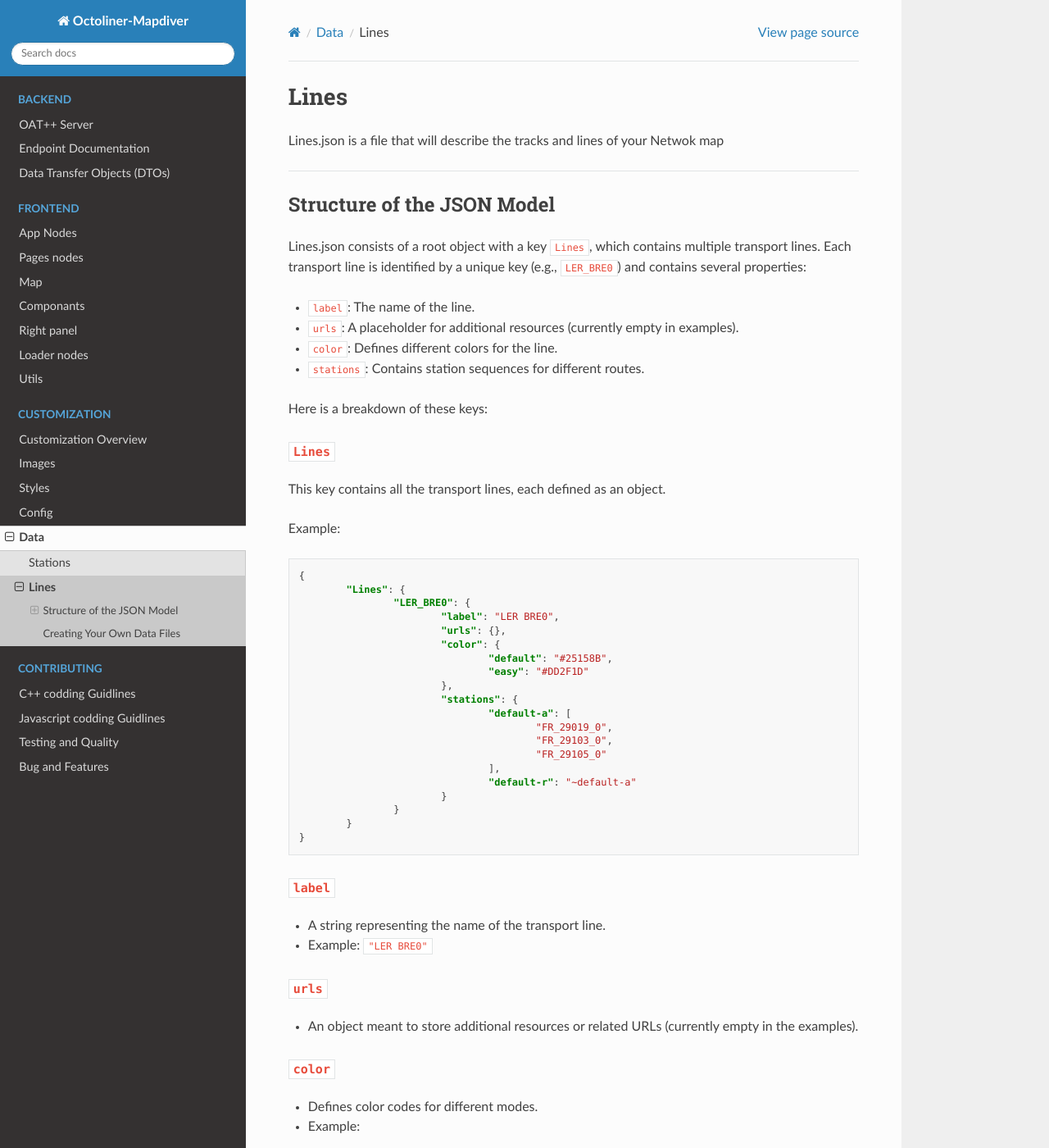
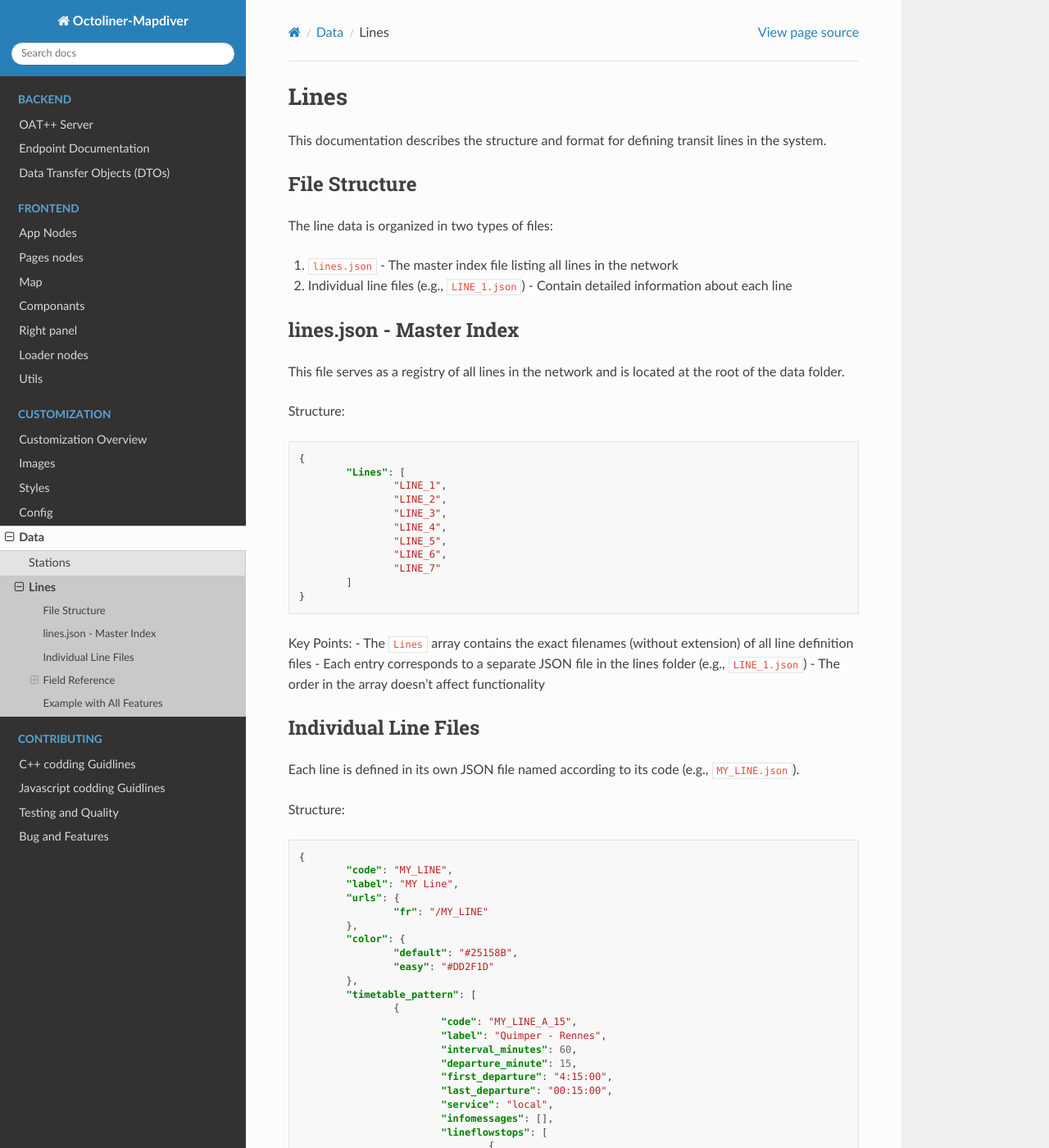
Before and after one commit to leocity207/Octoliner_Mapdiver, a Sphinx documentation site: the page built from documentation/source/rst/customization/data/lines.rst, in a window 1280 px wide and 1400 px high. Shown: the whole window at 82% size. Built offline with Sphinx 7.4.7 and the Read the Docs theme 3.1.0, drawn with Linux system fonts in a browser that asks for light colours; some of the changed text lies outside the part shown.

Commit message:
9 - added documentation for the new

```diff
--- a/documentation/source/rst/customization/data/lines.rst
+++ b/documentation/source/rst/customization/data/lines.rst
@@ -1,125 +1,239 @@
 Lines
 =====
 
-Lines.json is a file that will describe the tracks and lines of your Netwok map
+This documentation describes the structure and format for defining transit lines in the system.
 
----------------------
+File Structure
+--------------
 
-Structure of the JSON Model
-------------------------------
+The line data is organized in two types of files:
 
-Lines.json consists of a root object with a key ``Lines``, which contains multiple transport lines. Each transport line is identified by a unique key (e.g., ``LER_BRE0``) and contains several properties:
+1. ``lines.json`` - The master index file listing all lines in the network
+2. Individual line files (e.g., ``LINE_1.json``) - Contain detailed information about each line
 
-- ``label``: The name of the line.
-- ``urls``: A placeholder for additional resources (currently empty in examples).
-- ``color``: Defines different colors for the line.
-- ``stations``: Contains station sequences for different routes.
+lines.json - Master Index
+-------------------------
 
-Here is a breakdown of these keys:
+This file serves as a registry of all lines in the network and is located at the root of the data folder.
 
-
-``Lines``
-+++++++++
-
-This key contains all the transport lines, each defined as an object.
-
-Example:
+Structure:
 
 .. code-block:: json
 
 	{
-		"Lines": {
-			"LER_BRE0": {
-				"label": "LER BRE0",
-				"urls": {},
-				"color": {
-					"default": "#25158B",
-					"easy": "#DD2F1D"
-				},
-				"stations": {
-					"default-a": [
-						"FR_29019_0",
-						"FR_29103_0",
-						"FR_29105_0"
-					],
-					"default-r": "~default-a"
-				}
-			}
-		}
+		"Lines": [
+			"LINE_1",
+			"LINE_2",
+			"LINE_3",
+			"LINE_4",
+			"LINE_5",
+			"LINE_6",
+			"LINE_7"
+		]
 	}
 
-``label``
-+++++++++
+Key Points:
+- The ``Lines`` array contains the exact filenames (without extension) of all line definition files
+- Each entry corresponds to a separate JSON file in the lines folder (e.g., ``LINE_1.json``)
+- The order in the array doesn't affect functionality
 
-- A string representing the name of the transport line.
-- Example: ``"LER BRE0"``
-
-``urls``
-++++++++
-
-- An object meant to store additional resources or related URLs (currently empty in the examples).
-
-``color``
-+++++++++
-
-- Defines color codes for different modes.
-- Example:
-
-.. code-block:: json
-
-	"color": {
-		"default": "#25158B",
-		"easy": "#DD2F1D"
-	}
-
-``stations``
-++++++++++++
-
-- Defines the sequence of stations for different routes.
-- Example:
-
-.. code-block:: json
-
-	"stations": {
-		"default-a": ["FR_29019_0", "FR_29103_0"],
-		"default-r": "~default-a"
-	}
-
-The ``default-a`` key contains a list of station IDs, while ``default-r`` uses the ``~`` notation to indicate that it mirrors ``default-a`` in reverse order.
-
+Individual Line Files
 ---------------------
 
-Creating Your Own Data Files
------------------------------
+Each line is defined in its own JSON file named according to its code (e.g., ``MY_LINE.json``).
 
-To create your own JSON data files, follow these steps:
-
-1. Define the ``Lines`` object.
-2. Add unique line keys (e.g., ``LER_BRE0``) with the following properties:
-   - ``label``: Set a descriptive name.
-   - ``urls``: Define any additional metadata (optional).
-   - ``color``: Specify color codes.
-   - ``stations``: Define station sequences.
-
-Example:
+Structure:
 
 .. code-block:: json
 
 	{
-		"Lines": {
-			"MY_LINE": {
-				"label": "My Custom Line",
-				"urls": {},
-				"color": {
-					"default": "#123456",
-					"easy": "#654321"
-				},
-				"stations": {
-					"route-a": ["STATION_1", "STATION_2"],
-					"route-b": "~route-a"
-				}
+		"code": "MY_LINE",
+		"label": "MY Line",
+		"urls": {
+			"fr": "/MY_LINE"
+		},
+		"color": {
+			"default": "#25158B",
+			"easy": "#DD2F1D"
+		},
+		"timetable_pattern": [
+			{
+				"code": "MY_LINE_A_15",
+				"label": "Quimper - Rennes",
+				"interval_minutes": 60,
+				"departure_minute": 15,
+				"first_departure": "4:15:00",
+				"last_departure": "00:15:00",
+				"service": "local",
+				"infomessages": [],
+				"lineflowstops": [
+					{
+						"station_ID": "START_STATION",
+						"departure_minute": 0
+					},
+					{
+						"station_ID": "MIDDLE_STATION",
+						"arrival_minute": 22,
+						"departure_minute": 23,
+						"flags": ["warning"]
+					}
+				]
 			}
-		}
+		]
 	}
 
-This structure allows for easy modification and extension as needed.
+Field Reference
+---------------
+
+``code`` (required)
++++++++++++++++++++
+- Unique identifier for the line
+- Must match the filename (e.g., "MY_LINE" for MY_LINE.json)
+- Convention: UPPERCASE with underscores
+- Example: ``"MY_LINE"``
+
+``label`` (required)
+++++++++++++++++++++
+- Display name of the line
+- Should be human-readable
+- Example: ``"MY Line"``
+
+``urls`` (required)
++++++++++++++++++++
+- Language-specific URLs for line information pages
+- Key: language code (e.g., "fr", "en")
+- Value: URL path
+- Example:
+
+  .. code-block:: json
+
+	  "urls": {
+		  "fr": "/fr/MY_LINE",
+		  "en": "/en/MY_LINE"
+	  }
+
+``color`` (required)
+++++++++++++++++++++
+- Color definitions for different service types
+- Must include at least a "default" color
+- Colors in HEX format (#RRGGBB)
+- Example:
+
+  .. code-block:: json
+
+	  "color": {
+		  "default": "#25158B",
+	  }
+
+``timetable_pattern`` (required)
+++++++++++++++++++++++++++++++++
+Array of service patterns that define how trains operate on this line.
+
+Each pattern contains:
+
+``code``
+	- Unique identifier for this specific pattern
+	- Convention: ``LINE_CODE_DIRECTION_DEPARTUREMINUTE``
+	- Example: ``"MY_LINE_A_15"`` (A = direction A, departs at :15)
+
+``label``
+	- Human-readable description
+	- Typically shows origin and destination
+	- Example: ``"Quimper → Rennes"``
+
+``interval_minutes``
+	- Frequency of service in minutes
+	- Use 0 for irregular or special services
+	- Example: ``60`` (hourly service)
+
+``departure_minute``
+	- Minute of the hour when service departs origin
+	- Range: 0-59
+	- Example: ``15`` (departs at :15 past the hour)
+
+``first_departure`` / ``last_departure``
+	- Service hours in HH:MM:SS format
+	- 24-hour clock
+	- Example: ``"4:15:00"`` (first departure at 4:15 AM)
+
+``service``
+	- Service type identifier
+	- Common values: "local", "express", "night"
+	- Example: ``"local"``
+
+``infomessages``
+	- Array of informational messages
+	- Currently unused (empty array)
+
+``lineflowstops``
+	- Ordered list of stops along this pattern
+
+``lineflowstops`` Details
+^^^^^^^^^^^^^^^^^^^^^^^^^
+Each stop definition contains:
+
+``station_ID`` (required)
+	- Reference to a station from the stations database
+	- Example: ``"FR_29232_0"``
+
+``arrival_minute`` (optional)
+	- Minutes after origin departure when train arrives
+	- Omit for origin station
+	- Example: ``22``
+
+``departure_minute`` (optional)
+	- Minutes after origin departure when train departs
+	- Omit for terminal stations
+	- Example: ``23``
+
+``flags`` (optional)
+	- Array of special behavior flags
+	- Currently supported:
+	  - ``"warning"``: Displays a warning indicator
+	- Example: ``["warning"]``
+
+Example with All Features
+------------------------
+
+.. code-block:: json
+
+	{
+		"code": "EXPRESS_1",
+		"label": "Express Line 1",
+		"urls": {
+			"fr": "/fr/express1",
+			"en": "/en/express1"
+		},
+		"color": {
+			"default": "#FF0000",
+			"night": "#880000"
+		},
+		"timetable_pattern": [
+			{
+				"code": "EXPRESS_1_A_00",
+				"label": "North Terminal → South Terminal",
+				"interval_minutes": 30,
+				"departure_minute": 0,
+				"first_departure": "5:00:00",
+				"last_departure": "23:00:00",
+				"service": "express",
+				"infomessages": [],
+				"lineflowstops": [
+					{
+						"station_ID": "NORTH_TERMINAL",
+						"departure_minute": 0
+					},
+					{
+						"station_ID": "CENTER_CITY",
+						"arrival_minute": 15,
+						"departure_minute": 16,
+						"flags": ["warning"]
+					},
+					{
+						"station_ID": "SOUTH_TERMINAL",
+						"arrival_minute": 30
+					}
+				]
+			}
+		]
+	}
```
